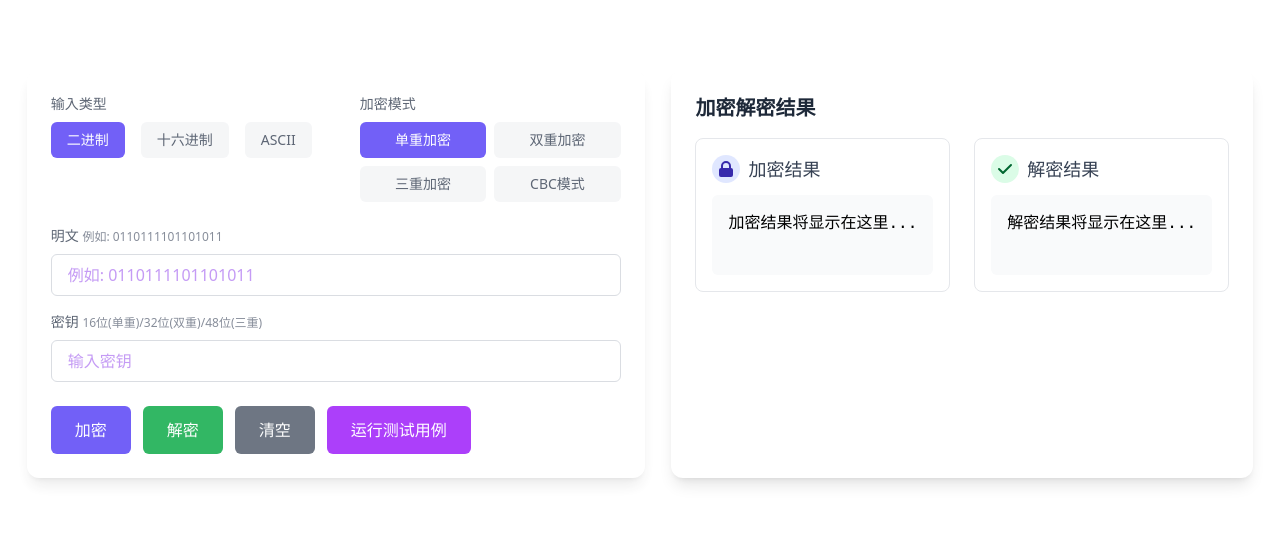
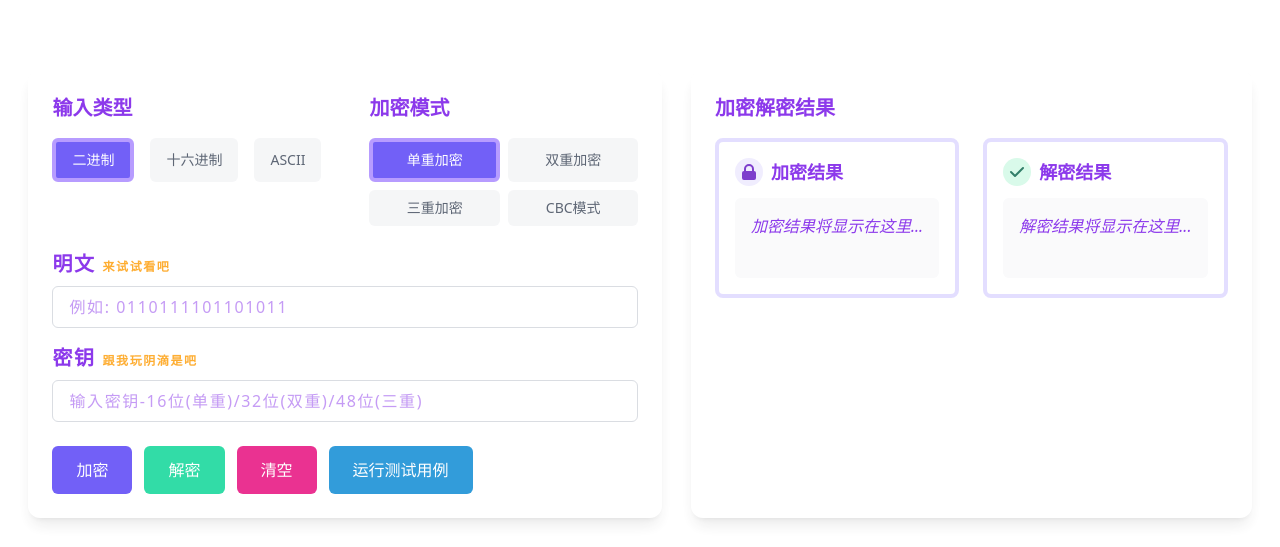
Before and after one commit to Lu-gogo/S-AES, a Vue app: page / in a window 1280 px wide. Shown: the part 302-849 px from the top of the page. Before the commit the page ends 812 px from the top, so only its background shows below. Built offline with nearby package versions, Linux system fonts and the light colour scheme.

Commit message:
基本优化完成

```diff
--- a/src/views/SAESEncryptor.vue
+++ b/src/views/SAESEncryptor.vue
@@ -15,16 +15,16 @@
       <div class="opacity-80 bg-white rounded-xl shadow-lg p-6 mb-8 text-violet-700">
         <div class="grid lg:grid-cols-2 gap-12">
           <div>
-            <label class="block text-sm font-medium text-gray-700 mb-2">输入类型</label>
+            <label class="block text-xl font-bold mb-4">输入类型</label>
             <div class="flex space-x-4">
               <button
                 v-for="type in inputTypes"
                 :key="type.value"
                 @click="inputType = type.value"
                 :class="[
-                  'px-4 py-2 rounded-md text-sm font-medium transition-colors',
+                  'px-4 py-2 rounded-md text-sm font-medium transition-colors focus:outline-none ',
                   inputType === type.value
-                    ? 'bg-indigo-600 text-white'
+                    ? 'bg-indigo-600 text-white border-4 border-violet-400'
                     : 'bg-gray-100 text-gray-700 hover:bg-gray-200'
                 ]"
               >
@@ -34,16 +34,16 @@
           </div>
 
           <div>
-            <label class="block text-sm font-medium text-gray-700 mb-2">加密模式</label>
-            <div class="grid grid-cols-2 gap-2">
+            <label class="block text-xl font-bold mb-4">加密模式</label>
+            <div class="grid lg:grid-cols-2 gap-2">
               <button
                 v-for="mode in encryptionModes"
                 :key="mode.value"
                 @click="encryptionMode = mode.value"
                 :class="[
-                  'px-3 py-2 rounded-md text-sm font-medium transition-colors',
+                  'px-3 py-2 rounded-md text-sm font-medium transition-colors focus:outline-none ',
                   encryptionMode === mode.value
-                    ? 'bg-indigo-600 text-white'
+                    ? 'bg-indigo-600 text-white border-4 border-violet-400'
                     : 'bg-gray-100 text-gray-700 hover:bg-gray-200'
                 ]"
               >
@@ -54,34 +54,34 @@
         </div>
         <!-- 选择模式 -->
 
-        <div class="mt-6 space-y-4">
+        <div class="mt-6 space-y-4 tracking-widest">
           <div>
-            <label class="block text-sm font-medium text-gray-700 mb-2">
-              明文 <span class="text-xs text-gray-500">{{ inputPlaceholder }}</span>
+            <label class="block text-xl font-bold mb-2">
+              明文 <span class="text-xs text-amber-500">来试试看吧</span>
             </label>
             <input
               type="text"
               v-model="plaintext"
               :placeholder="inputPlaceholder"
-              class="w-full px-4 py-2 border border-gray-300 rounded-md focus:ring-2 focus:ring-indigo-500 focus:border-indigo-500"
+              class="w-full px-4 py-2 border border-gray-300 rounded-md focus:outline-none focus:ring-2 focus:ring-indigo-500 focus:border-indigo-500"
             />
           </div>
 
           <div>
-            <label class="block text-sm font-medium text-gray-700 mb-2">
-              密钥 <span class="text-xs text-gray-500">16位(单重)/32位(双重)/48位(三重)</span>
+            <label class="block text-xl font-bold mb-2">
+              密钥 <span class="text-xs text-amber-500">跟我玩阴滴是吧</span>
             </label>
             <input
               type="text"
               v-model="key"
-              placeholder="输入密钥"
-              class="w-full px-4 py-2 border border-gray-300 rounded-md focus:ring-2 focus:ring-indigo-500 focus:border-indigo-500"
+              placeholder="输入密钥-16位(单重)/32位(双重)/48位(三重)"
+              class="w-full px-4 py-2 border border-gray-300 rounded-md focus:outline-none focus:ring-2 focus:ring-indigo-500 focus:border-indigo-500"
             />
           </div>
 
           <div v-if="encryptionMode === 'cbc'">
-            <label class="block text-sm font-medium text-gray-700 mb-2">
-              初始向量 (IV) <span class="text-xs text-gray-500">16位</span>
+            <label class="block text-xl font-bold mb-2">
+              初始向量 (IV) <span class="text-xs text-amber-500">16位</span>
             </label>
             <input
               type="text"
@@ -102,19 +102,19 @@
           </button>
           <button
             @click="decryptData"
-            class="px-6 py-3 bg-green-600 text-white font-medium rounded-md hover:bg-green-700 focus:outline-none focus:ring-2 focus:ring-offset-2 focus:ring-green-500 transition-colors"
+            class="px-6 py-3 bg-emerald-400 text-white font-medium rounded-md hover:bg-emerald-500 focus:outline-none focus:ring-2 focus:ring-offset-2 focus:ring-emerald-300 transition-colors"
           >
             解密
           </button>
           <button
             @click="clearAll"
-            class="px-6 py-3 bg-gray-600 text-white font-medium rounded-md hover:bg-gray-700 focus:outline-none focus:ring-2 focus:ring-offset-2 focus:ring-gray-500 transition-colors"
+            class="px-6 py-3 bg-pink-600 text-white font-medium rounded-md hover:bg-pink-700 focus:outline-none focus:ring-2 focus:ring-offset-2 focus:ring-pink-500 transition-colors"
           >
             清空
           </button>
           <button
             @click="runTestCases"
-            class="px-6 py-3 bg-purple-600 text-white font-medium rounded-md hover:bg-purple-700 focus:outline-none focus:ring-2 focus:ring-offset-2 focus:ring-purple-500 transition-colors"
+            class="px-6 py-3 bg-sky-600 text-white font-medium rounded-md hover:bg-sky-700 focus:outline-none focus:ring-2 focus:ring-offset-2 focus:ring-sky-500 transition-colors"
           >
             运行测试用例
           </button>
@@ -123,34 +123,34 @@
       </div>
 
       <!-- 结果区域 -->
-      <div class=" bg-white rounded-xl shadow-lg p-6 mb-8">
-        <h2 class="text-xl font-semibold text-gray-800 mb-4">加密解密结果</h2>
+      <div class="opacity-80 bg-white rounded-xl shadow-lg p-6 mb-8 text-violet-700">
+        <h2 class="text-xl font-bold mb-4">加密解密结果</h2>
 
-        <div class="grid grid-cols-1 md:grid-cols-2 gap-6">
-          <div class="border border-gray-200 rounded-lg p-4">
-            <h3 class="text-lg font-medium text-gray-700 mb-3 flex items-center">
-              <span class="bg-indigo-100 text-indigo-800 rounded-full p-1 mr-2">
+        <div class="grid lg:grid-cols-2 gap-6">
+          <div class="border-4 border-violet-200 rounded-lg p-4">
+            <h3 class="text-lg font-bold mb-3 flex items-center">
+              <span class="bg-violet-100 text-violet-800 rounded-full p-1 mr-2">
                 <svg xmlns="http://www.w3.org/2000/svg" class="h-5 w-5" viewBox="0 0 20 20" fill="currentColor">
                   <path fill-rule="evenodd" d="M5 9V7a5 5 0 0110 0v2a2 2 0 012 2v5a2 2 0 01-2 2H5a2 2 0 01-2-2v-5a2 2 0 012-2zm8-2v2H7V7a3 3 0 016 0z" clip-rule="evenodd" />
                 </svg>
               </span>
               加密结果
             </h3>
-            <div class="bg-gray-50 p-4 rounded-md font-mono break-all min-h-[80px]">
+            <div class="bg-gray-50 p-4 rounded-md italic font-sans break-all min-h-[80px]">
               {{ ciphertext || '加密结果将显示在这里...' }}
             </div>
           </div>
 
-          <div class="border border-gray-200 rounded-lg p-4">
-            <h3 class="text-lg font-medium text-gray-700 mb-3 flex items-center">
-              <span class="bg-green-100 text-green-800 rounded-full p-1 mr-2">
+          <div class="border-4 border-violet-200 rounded-lg p-4">
+            <h3 class="text-lg font-bold mb-3 flex items-center">
+              <span class="bg-emerald-100 text-emerald-800 rounded-full p-1 mr-2">
                 <svg xmlns="http://www.w3.org/2000/svg" class="h-5 w-5" viewBox="0 0 20 20" fill="currentColor">
                   <path fill-rule="evenodd" d="M16.707 5.293a1 1 0 010 1.414l-8 8a1 1 0 01-1.414 0l-4-4a1 1 0 011.414-1.414L8 12.586l7.293-7.293a1 1 0 011.414 0z" clip-rule="evenodd" />
                 </svg>
               </span>
               解密结果
             </h3>
-            <div class="bg-gray-50 p-4 rounded-md font-mono break-all min-h-[80px]">
+            <div class="bg-gray-50 p-4 rounded-md italic font-sans break-all min-h-[80px]">
               {{ decryptedText || '解密结果将显示在这里...' }}
             </div>
           </div>
@@ -158,7 +158,7 @@
       </div>
 
             <!-- 测试结果 -->
-      <!-- <div v-if="testResults.length > 0" class="bg-white rounded-xl shadow-lg p-6">
+      <div v-if="testResults.length > 0" class="bg-white rounded-xl shadow-lg p-6">
         <h2 class="text-xl font-semibold text-gray-800 mb-4">测试结果</h2>
 
         <div class="space-y-3">
@@ -184,7 +184,7 @@
             </span>
           </div>
         </div>
-      </div> -->
+      </div>
 
       </div>
     </div>
```
